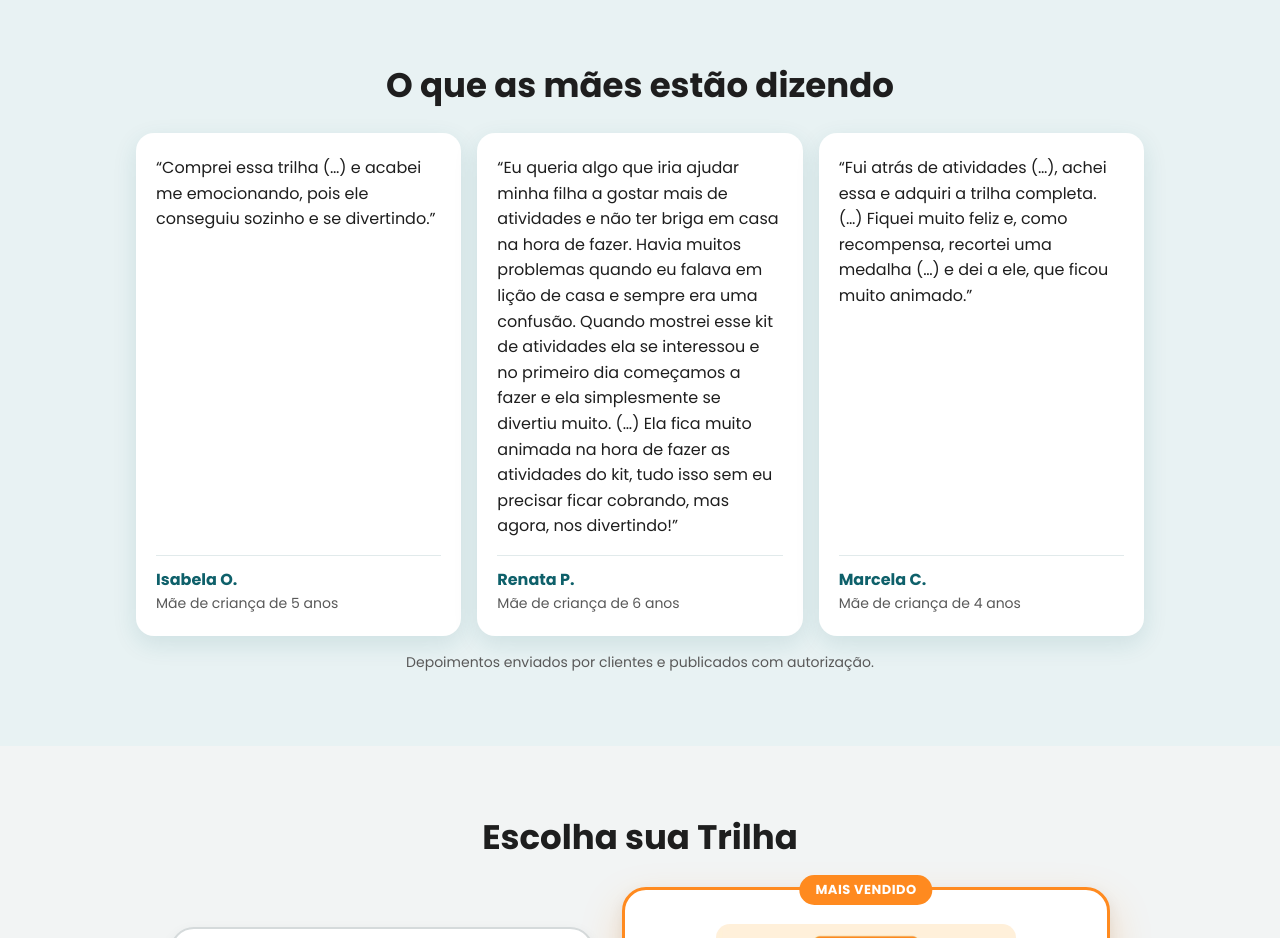
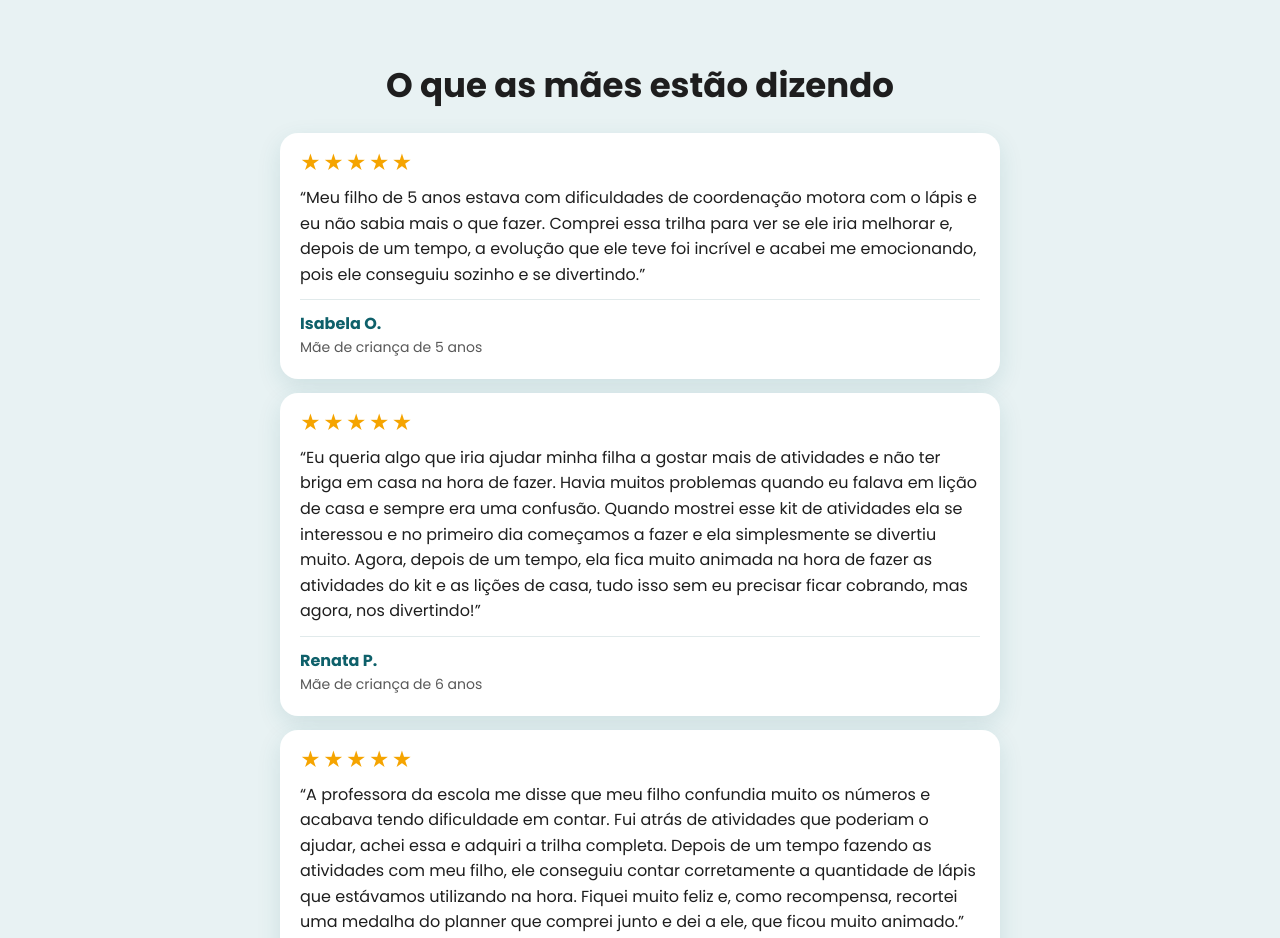
Before and after one commit to GabrieldsMendes/Site-principal, a plain HTML site: page index.html in a window 1280 px wide. Shown: the part 4740-5678 px from the top of the page. Drawn offline with Linux system fonts and the light colour scheme.

Commit message:
Depoimentos completos, empilhados e com 5 estrelas
- Texto integral enviado pelas clientes; prazos de resultado
  ("2 semanas", "6 dias", "1 mês") trocados por "depois de um tempo"
- Cards um abaixo do outro em todas as telas, com 5 estrelas

Co-Authored-By: Claude Opus 5.5 <noreply@anthropic.com>
Claude-Session: https://claude.ai/code/session_01N5rmb1zYoBWDdBTEFu73Gp

```diff
--- a/index.html
+++ b/index.html
@@ -166,8 +166,9 @@ a{color:inherit}
 
 /* Depoimentos */
 .bg-tint{background:#E8F2F3}
-.testis{display:grid;gap:16px;margin-top:28px}
-.testi{margin:0;background:#fff;border-radius:var(--r);padding:22px 20px;box-shadow:var(--shadow);display:flex;flex-direction:column;justify-content:space-between;gap:16px}
+.testis{display:flex;flex-direction:column;gap:14px;max-width:720px;margin:28px auto 0}
+.testi{margin:0;background:#fff;border-radius:var(--r);padding:20px;box-shadow:var(--shadow);display:flex;flex-direction:column;gap:12px}
+.testi .stars{color:#F5A400;font-size:20px;letter-spacing:2px;line-height:1}
 .testi blockquote{margin:0;font-size:16px;line-height:1.6;color:var(--text)}
 .testi figcaption{display:flex;flex-direction:column;border-top:1px solid #E1EAEB;padding-top:12px}
 .testi figcaption b{color:var(--teal)}
@@ -268,7 +269,6 @@ a{color:inherit}
   .steps{grid-template-columns:repeat(3,1fr)}
   .step{flex-direction:column}
   .levels{grid-template-columns:1fr 1fr}
-  .testis{grid-template-columns:repeat(3,1fr);align-items:stretch}
   .plans{grid-template-columns:1fr 1.15fr;gap:28px;max-width:940px;margin-left:auto;margin-right:auto}
   .plan--alt{margin-top:40px}
   .plan{padding:28px 28px 30px}
@@ -436,15 +436,18 @@ a{color:inherit}
       <h2 class="h2" id="dep-title">O que as mães estão dizendo</h2>
       <div class="testis">
         <figure class="testi">
-          <blockquote>“Comprei essa trilha (…) e acabei me emocionando, pois ele conseguiu sozinho e se divertindo.”</blockquote>
+          <p class="stars" aria-label="5 estrelas">★★★★★</p>
+          <blockquote>“Meu filho de 5 anos estava com dificuldades de coordenação motora com o lápis e eu não sabia mais o que fazer. Comprei essa trilha para ver se ele iria melhorar e, depois de um tempo, a evolução que ele teve foi incrível e acabei me emocionando, pois ele conseguiu sozinho e se divertindo.”</blockquote>
           <figcaption><b>Isabela O.</b><span>Mãe de criança de 5 anos</span></figcaption>
         </figure>
         <figure class="testi">
-          <blockquote>“Eu queria algo que iria ajudar minha filha a gostar mais de atividades e não ter briga em casa na hora de fazer. Havia muitos problemas quando eu falava em lição de casa e sempre era uma confusão. Quando mostrei esse kit de atividades ela se interessou e no primeiro dia começamos a fazer e ela simplesmente se divertiu muito. (…) Ela fica muito animada na hora de fazer as atividades do kit, tudo isso sem eu precisar ficar cobrando, mas agora, nos divertindo!”</blockquote>
+          <p class="stars" aria-label="5 estrelas">★★★★★</p>
+          <blockquote>“Eu queria algo que iria ajudar minha filha a gostar mais de atividades e não ter briga em casa na hora de fazer. Havia muitos problemas quando eu falava em lição de casa e sempre era uma confusão. Quando mostrei esse kit de atividades ela se interessou e no primeiro dia começamos a fazer e ela simplesmente se divertiu muito. Agora, depois de um tempo, ela fica muito animada na hora de fazer as atividades do kit e as lições de casa, tudo isso sem eu precisar ficar cobrando, mas agora, nos divertindo!”</blockquote>
           <figcaption><b>Renata P.</b><span>Mãe de criança de 6 anos</span></figcaption>
         </figure>
         <figure class="testi">
-          <blockquote>“Fui atrás de atividades (…), achei essa e adquiri a trilha completa. (…) Fiquei muito feliz e, como recompensa, recortei uma medalha (…) e dei a ele, que ficou muito animado.”</blockquote>
+          <p class="stars" aria-label="5 estrelas">★★★★★</p>
+          <blockquote>“A professora da escola me disse que meu filho confundia muito os números e acabava tendo dificuldade em contar. Fui atrás de atividades que poderiam o ajudar, achei essa e adquiri a trilha completa. Depois de um tempo fazendo as atividades com meu filho, ele conseguiu contar corretamente a quantidade de lápis que estávamos utilizando na hora. Fiquei muito feliz e, como recompensa, recortei uma medalha do planner que comprei junto e dei a ele, que ficou muito animado.”</blockquote>
           <figcaption><b>Marcela C.</b><span>Mãe de criança de 4 anos</span></figcaption>
         </figure>
       </div>
```
